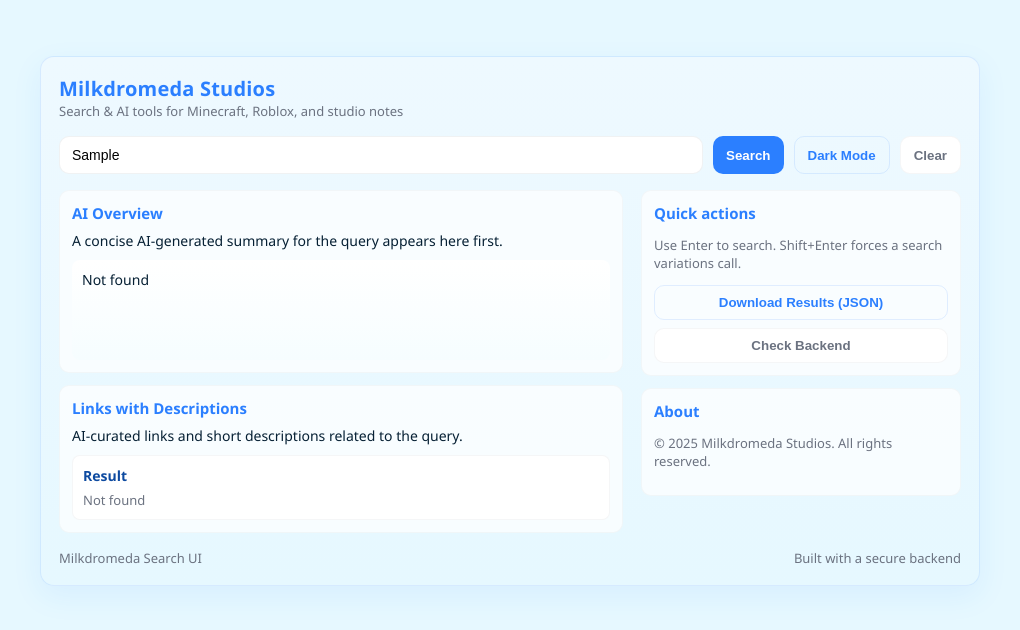
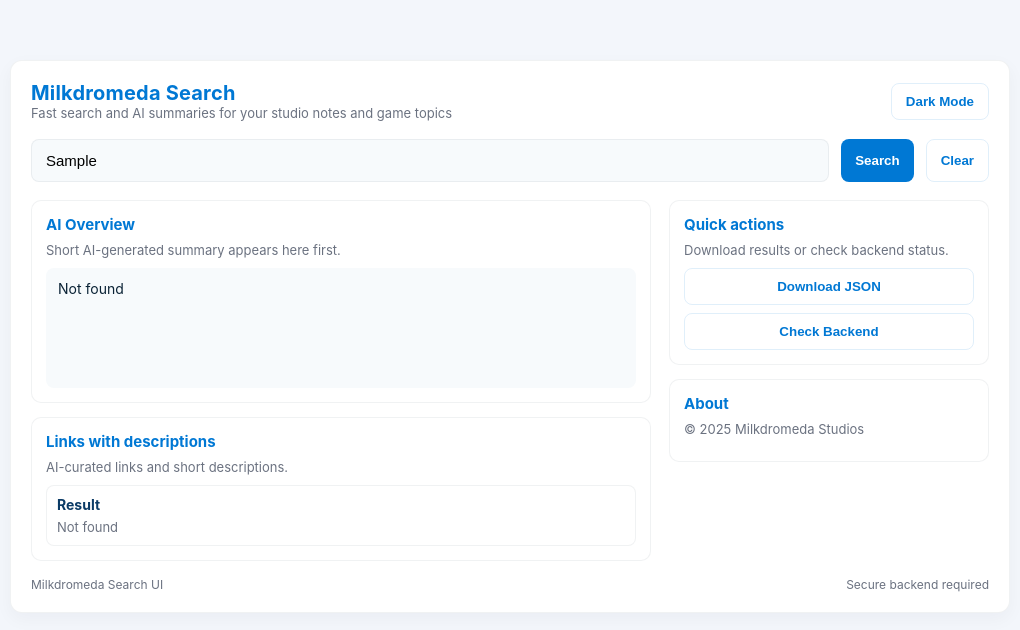
Before and after one commit to MilkdromedaStudios/MilkdromedaSearch.github.io, a plain HTML site: page index.html in a window 1280 px wide. Both pictures are taken after typing "Sample" into the empty fields and a click on the button "Search". Shown: the whole page, without its empty margins (130-1150 px from the left). Drawn offline with Linux system fonts and the light colour scheme; no server answers.

Commit message:
Changed cursed dark mode and stuff

```diff
--- a/index.html
+++ b/index.html
@@ -3,302 +3,228 @@
 <head>
   <meta charset="utf-8" />
   <meta name="viewport" content="width=device-width,initial-scale=1" />
-  <title>Milkdromeda Search — Live</title>
-
+  <title>Milkdromeda Search</title>
   <style>
     :root{
-      --page-bg: #e6f8ff;      /* lighter blue page background */
-      --card-bg: #eef9ff;      /* card background (soft) */
-      --accent: #2b7fff;       /* bright blue accent */
+      --page-bg: #f3f6fb;     /* soft neutral light background */
+      --card-bg: #ffffff;     /* white card */
+      --accent: #0078d4;      /* Bing-like blue */
       --muted: #6b7280;
-      --text: #062034;
-      --card-shadow: rgba(43,127,255,0.08);
-      --link-bg: #ffffff;
+      --text: #0b2336;
+      --surface: #f7fafc;
+      --border: rgba(11,35,54,0.06);
     }
 
-    /* Page */
-    html,body{height:100%;margin:0;font-family:"Segoe UI",system-ui,Arial,sans-serif;background:var(--page-bg);color:var(--text)}
-    .wrap{max-width:980px;margin:36px auto;padding:20px;box-sizing:border-box}
+    /* page */
+    html,body{height:100%;margin:0;font-family:Inter,Segoe UI,Arial,sans-serif;background:var(--page-bg);color:var(--text)}
+    .wrap{max-width:1040px;margin:40px auto;padding:20px;box-sizing:border-box}
 
-    /* clean card style (not email-like) */
+    /* card */
     .card{
-      background: linear-gradient(180deg,var(--card-bg),#e6f8ff);
-      border-radius:14px;
-      padding:18px;
-      box-shadow:0 10px 30px var(--card-shadow);
-      border:1px solid rgba(43,127,255,0.12);
+      background:var(--card-bg);
+      border-radius:12px;
+      padding:20px;
+      box-shadow:0 6px 18px rgba(11,35,54,0.04);
+      border:1px solid var(--border);
     }
-    .header{display:flex;align-items:center;gap:14px;margin-bottom:10px}
-    .brand-title{font-size:20px;margin:0;color:var(--accent);letter-spacing:0.2px}
-    .brand-sub{margin:0;font-size:13px;color:var(--muted)}
 
-    /* input + controls */
-    .controls{display:flex;gap:10px;flex-wrap:wrap;margin:16px 0}
+    /* header */
+    .header{display:flex;align-items:center;justify-content:space-between;gap:12px;margin-bottom:18px}
+    .brand{display:flex;align-items:center;gap:12px}
+    .brand h1{margin:0;font-size:20px;color:var(--accent);letter-spacing:0.2px}
+    .brand p{margin:0;font-size:13px;color:var(--muted)}
+
+    /* controls */
+    .controls{display:flex;gap:12px;flex-wrap:wrap;margin-bottom:18px}
     .controls input[type="text"]{
-      flex:1;min-width:220px;padding:10px 12px;border-radius:10px;border:1px solid rgba(6,32,52,0.06);font-size:14px;background:var(--link-bg)
+      flex:1;min-width:260px;padding:12px 14px;border-radius:8px;border:1px solid var(--border);font-size:15px;background:var(--surface)
     }
-    .btn{padding:9px 13px;border-radius:10px;border:0;cursor:pointer;font-weight:700}
+    .btn{padding:10px 14px;border-radius:8px;border:0;cursor:pointer;font-weight:700}
     .btn.primary{background:var(--accent);color:#fff}
-    .btn.ghost{background:transparent;color:var(--accent);border:1px solid rgba(43,127,255,0.12)}
-    .btn.weak{background:#fff;color:var(--muted);border:1px solid rgba(6,32,52,0.04)}
+    .btn.ghost{background:transparent;color:var(--accent);border:1px solid rgba(0,120,212,0.12)}
 
-    /* layout for results */
-    .sections{display:grid;grid-template-columns:1fr 320px;gap:18px}
-    @media (max-width:880px){ .sections{grid-template-columns:1fr} }
+    /* layout */
+    .grid{display:grid;grid-template-columns:1fr 320px;gap:18px}
+    @media (max-width:880px){ .grid{grid-template-columns:1fr} }
 
-    .panel{background:rgba(255,255,255,0.7);border-radius:10px;padding:12px;border:1px solid rgba(6,32,52,0.03)}
+    .panel{background:var(--card-bg);border-radius:10px;padding:14px;border:1px solid var(--border)}
     .panel h3{margin:0 0 8px 0;font-size:15px;color:var(--accent)}
-    .panel p.lead{margin:0 0 10px;font-size:14px;color:var(--text)}
+    .lead{margin:0 0 10px 0;color:var(--muted);font-size:13px}
 
-    .overview-box{min-height:80px;padding:10px;border-radius:8px;background:linear-gradient(180deg,#ffffff,#f6fdff);font-size:14px;color:var(--text)}
-    .links-list{display:flex;flex-direction:column;gap:10px}
-    .link-item{padding:10px;border-radius:8px;background:#ffffff;border:1px solid rgba(6,32,52,0.04)}
-    .link-item .title{font-weight:700;color:#0d4aa0;font-size:14px}
-    .link-item .desc{font-size:13px;color:var(--muted);margin-top:6px}
+    .overview{min-height:96px;padding:12px;border-radius:8px;background:var(--surface);font-size:14px;color:var(--text)}
+    .links{display:flex;flex-direction:column;gap:10px}
+    .link{padding:10px;border-radius:8px;background:#ffffff;border:1px solid var(--border)}
+    .link .title{font-weight:700;color:#0b3b66;font-size:14px}
+    .link .desc{margin-top:6px;color:var(--muted);font-size:13px}
 
-    .footer{margin-top:16px;font-size:12px;color:var(--muted);display:flex;justify-content:space-between;align-items:center}
+    .footer{margin-top:16px;font-size:12px;color:var(--muted);display:flex;justify-content:space-between}
 
-    /* dark mode */
+    /* dark mode: solid colors only, no gradients */
     body.dark-mode{
-      --page-bg: linear-gradient(180deg,#071226,#041226);
-      --card-bg: #071226;
-      --accent: #7fbcff;
-      --muted: #88b6d9;
-      --text: #e6f8ff;
-      --card-shadow: rgba(0,0,0,0.45);
-      --link-bg: #071226;
+      --page-bg: #0b1016;
+      --card-bg: #07101a;
+      --accent: #4aa3ff;
+      --muted: #9bbfe6;
+      --text: #e6f6ff;
+      --surface: #05121a;
+      --border: rgba(74,163,255,0.08);
     }
-    body.dark-mode .card{box-shadow:0 6px 20px rgba(0,0,0,0.5)}
-    body.dark-mode .panel{background:rgba(8,12,18,0.4);border:1px solid rgba(127,192,255,0.06)}
-    body.dark-mode .overview-box{background:linear-gradient(180deg,#081424,#041324)}
-    body.dark-mode .link-item{background:rgba(8,12,18,0.45);border:1px solid rgba(255,255,255,0.03)}
-    body.dark-mode .controls input[type="text"]{background:rgba(255,255,255,0.03);border:1px solid rgba(127,192,255,0.06);color:var(--text)}
-    body.dark-mode .btn.ghost{color:var(--accent)}
-    body.dark-mode .brand-sub{color:var(--muted)}
-    body.dark-mode .footer{color:var(--muted)}
-
-    /* subtle utilities */
-    .muted{color:var(--muted);font-size:13px}
-    .sr-only{position:absolute;width:1px;height:1px;padding:0;margin:-1px;overflow:hidden;clip:rect(0,0,0,0);white-space:nowrap;border:0}
+    body.dark-mode .card{box-shadow:none;border:1px solid rgba(255,255,255,0.03)}
+    body.dark-mode .controls input[type="text"]{background:var(--surface);border:1px solid rgba(255,255,255,0.04);color:var(--text)}
+    body.dark-mode .link{background:var(--surface);border:1px solid rgba(255,255,255,0.03)}
   </style>
 </head>
 <body>
   <div class="wrap">
-    <div class="card" id="card">
+    <div class="card" role="main">
       <div class="header">
-        <div>
-          <h1 class="brand-title">Milkdromeda Studios</h1>
-          <p class="brand-sub">Search & AI tools for Minecraft, Roblox, and studio notes</p>
+        <div class="brand">
+          <div>
+            <h1>Milkdromeda Search</h1>
+            <p>Fast search and AI summaries for your studio notes and game topics</p>
+          </div>
+        </div>
+
+        <div style="display:flex;gap:8px;align-items:center">
+          <button id="dark-mode-toggle" class="btn ghost" aria-pressed="false" type="button">Dark Mode</button>
         </div>
       </div>
 
-      <div class="controls" role="search" aria-label="Site search">
-        <input id="query" type="text" placeholder="Search: Blade Ball, Void Sword, AFK farms..." aria-label="query input" />
+      <div class="controls" role="search" aria-label="site search">
+        <input id="query" type="text" placeholder="Search (e.g. Blade Ball Void Sword AFK farm)" aria-label="query input" />
         <button id="search-btn" class="btn primary" type="button">Search</button>
-        <button id="dark-mode-toggle" class="btn ghost" type="button" aria-pressed="false">Dark Mode</button>
-        <button id="clear-btn" class="btn weak" type="button">Clear</button>
+        <button id="clear-btn" class="btn ghost" type="button">Clear</button>
       </div>
 
-      <div class="sections">
+      <div class="grid">
         <div>
-          <div class="panel">
+          <div class="panel" aria-live="polite">
             <h3>AI Overview</h3>
-            <p class="lead muted">A concise AI-generated summary for the query appears here first.</p>
-            <div id="overview" class="overview-box" aria-live="polite">No overview yet. Type a query and press Search.</div>
+            <p class="lead">Short AI-generated summary appears here first.</p>
+            <div id="overview" class="overview">No overview yet. Enter a query and press Search.</div>
           </div>
 
-          <div style="height:12px"></div>
+          <div style="height:14px"></div>
 
           <div class="panel">
-            <h3>Links with Descriptions</h3>
-            <p class="lead muted">AI-curated links and short descriptions related to the query.</p>
-            <div id="links" class="links-list"></div>
+            <h3>Links with descriptions</h3>
+            <p class="lead">AI-curated links and short descriptions.</p>
+            <div id="links" class="links"></div>
           </div>
         </div>
 
         <aside>
           <div class="panel">
             <h3>Quick actions</h3>
-            <p class="muted">Use Enter to search. Shift+Enter forces a search variations call.</p>
+            <p class="lead">Download results or check backend status.</p>
             <div style="display:flex;flex-direction:column;gap:8px;margin-top:8px">
-              <button id="download-btn" class="btn ghost" type="button">Download Results (JSON)</button>
-              <button id="test-backend" class="btn weak" type="button">Check Backend</button>
+              <button id="download-btn" class="btn ghost" type="button">Download JSON</button>
+              <button id="test-backend" class="btn ghost" type="button">Check Backend</button>
             </div>
           </div>
 
-          <div style="height:12px"></div>
+          <div style="height:14px"></div>
 
           <div class="panel">
             <h3>About</h3>
-            <p class="muted">© <span id="year"></span> Milkdromeda Studios. All rights reserved.</p>
+            <p class="lead">© <span id="year"></span> Milkdromeda Studios</p>
           </div>
         </aside>
       </div>
 
       <div class="footer">
-        <div class="muted">Milkdromeda Search UI</div>
-        <div class="muted">Built with a secure backend</div>
+        <div>Milkdromeda Search UI</div>
+        <div>Secure backend required</div>
       </div>
     </div>
   </div>
 
   <script>
-    // Minimal DOM helpers
+    // basic helpers
     const $ = id => document.getElementById(id);
     $('year').textContent = new Date().getFullYear();
 
-    // Robust fetch wrapper: handle empty/non-JSON responses gracefully
-    async function safeJsonFetch(path, body = null, opts = {}) {
-      const fetchOpts = {
-        method: body ? 'POST' : 'GET',
-        headers: { 'Accept': 'application/json', 'Content-Type': 'application/json' },
-        ...(body ? { body: JSON.stringify(body) } : {}),
-        ...opts
-      };
-      const res = await fetch(path, fetchOpts);
-      // if no content (204) or length 0, return null
+    // safe fetch: handles empty/non-JSON responses
+    async function safeJsonFetch(path, body=null) {
+      const opts = body ? {
+        method: 'POST',
+        headers: { 'Accept': 'application/json', 'Content-Type':'application/json' },
+        body: JSON.stringify(body)
+      } : { method: 'GET' };
+      const res = await fetch(path, opts);
       if (res.status === 204) return null;
-      // if response has no body length, try text then parse if non-empty
       const text = await res.text().catch(()=>null);
-      if (!text) {
-        // empty body — treat as no data, but not JSON parse error
-        return null;
-      }
-      try {
-        return JSON.parse(text);
-      } catch(e) {
-        // server returned non-JSON text — return as { text }
-        return { text };
-      }
+      if (!text) return null;
+      try { return JSON.parse(text); } catch(e) { return { text }; }
     }
 
-    // UI helpers
     function setOverview(text) { $('overview').textContent = text || 'No overview available.'; }
-    function setLinks(items) {
-      const el = $('links');
-      el.innerHTML = '';
-      if (!items || items.length === 0) {
-        el.innerHTML = '<div class="muted">No links found for this query.</div>';
-        return;
-      }
-      items.forEach(item => {
-        const title = item.title || item.name || item.link || 'Untitled';
-        const desc = item.description || item.text || item.snippet || '';
-        const node = document.createElement('div');
-        node.className = 'link-item';
-        node.innerHTML = '<div class="title">' + escapeHtml(title) + '</div>' +
-                         (desc ? '<div class="desc">' + escapeHtml(desc) + '</div>' : '');
-        el.appendChild(node);
+    function setLinks(list) {
+      const out = $('links');
+      out.innerHTML = '';
+      if (!list || list.length === 0) { out.innerHTML = '<div class="lead">No links found.</div>'; return; }
+      list.forEach(it => {
+        const title = it.title || it.name || (typeof it === 'string' ? it : 'Result');
+        const desc = it.description || it.text || it.snippet || '';
+        const el = document.createElement('div');
+        el.className = 'link';
+        el.innerHTML = `<div class="title">${escapeHtml(title)}</div>` + (desc ? `<div class="desc">${escapeHtml(desc)}</div>` : '');
+        out.appendChild(el);
       });
     }
     function escapeHtml(s){ if(!s && s !== 0) return ''; return String(s).replace(/[&<>"']/g, c=>({'&':'&amp;','<':'&lt;','>':'&gt;','"':'&quot;',"'":'&#39;'}[c])); }
 
-    // single handler: Search -> fills Overview and Links sections
-    async function handleSearch() {
+    // unified search that fills overview then links
+    async function doSearch(){
       const q = $('query').value.trim();
       if (!q) { setOverview('Type a query first.'); setLinks([]); return; }
 
       setOverview('Generating overview...');
       setLinks([]);
       try {
-        // overview call
         const ov = await safeJsonFetch('/api/overview', { query: q });
-        // normalize overview text
-        const overviewText = ov?.result || ov?.summary || ov?.text || (typeof ov === 'string' ? ov : null) || 'No overview returned.';
-        setOverview(overviewText);
+        const text = ov?.result || ov?.summary || ov?.text || (typeof ov === 'string' ? ov : null) || 'No overview returned.';
+        setOverview(text);
 
-        // links call
         const lk = await safeJsonFetch('/api/search', { query: q });
-        // normalize to array of items
         let items = [];
-        if (!lk) {
-          items = [];
-        } else if (Array.isArray(lk)) {
-          items = lk;
-        } else if (Array.isArray(lk.results)) {
-          items = lk.results;
-        } else if (lk.items) {
-          items = lk.items;
-        } else if (lk.text && typeof lk.text === 'string') {
-          // fallback: put the returned text as a single item
-          items = [{ title: 'Result', description: lk.text }];
-        } else {
-          items = [];
-        }
-        // map strings to objects
-        items = items.map(it => typeof it === 'string' ? { title: it, description: '' } : it);
+        if (!lk) items = [];
+        else if (Array.isArray(lk)) items = lk;
+        else if (Array.isArray(lk.results)) items = lk.results;
+        else if (lk.items) items = lk.items;
+        else if (lk.text) items = [{ title: 'Result', description: lk.text }];
+        items = items.map(i => typeof i === 'string' ? { title: i, description: '' } : i);
         setLinks(items);
-      } catch (err) {
-        // handle network/parsing errors
-        setOverview('Error: ' + (err?.message || 'Unknown error'));
+      } catch(err){
+        setOverview('Error: ' + (err?.message || 'Unknown'));
         setLinks([]);
-        console.error('Search error', err);
+        console.error(err);
       }
     }
 
-    // Dark mode toggle (reliable + persists)
-    const darkToggle = $('dark-mode-toggle');
-    function updateDarkLabel() {
-      const on = document.body.classList.contains('dark-mode');
-      darkToggle.setAttribute('aria-pressed', on ? 'true' : 'false');
-      darkToggle.textContent = on ? 'Light Mode' : 'Dark Mode';
-    }
-    (function restore() {
-      try {
-        if (localStorage.getItem('mm-dark') === '1') document.body.classList.add('dark-mode');
-      } catch(e){}
-      updateDarkLabel();
-    })();
-    darkToggle.addEventListener('click', () => {
-      const on = document.body.classList.toggle('dark-mode');
-      try { localStorage.setItem('mm-dark', on ? '1' : '0'); } catch(e){}
-      updateDarkLabel();
+    // dark mode toggle (no gradients)
+    const dm = $('dark-mode-toggle');
+    function updateDarkLabel(){ const on = document.body.classList.contains('dark-mode'); dm.setAttribute('aria-pressed', on? 'true':'false'); dm.textContent = on? 'Light Mode' : 'Dark Mode'; }
+    (function restore(){ try { if (localStorage.getItem('mm-dark') === '1') document.body.classList.add('dark-mode'); } catch(e){} updateDarkLabel(); })();
+    dm.addEventListener('click', () => { const on = document.body.classList.toggle('dark-mode'); try{ localStorage.setItem('mm-dark', on ? '1' : '0'); }catch(e){} updateDarkLabel(); });
+
+    // UI wiring
+    $('search-btn').addEventListener('click', doSearch);
+    $('clear-btn').addEventListener('click', ()=>{ $('query').value=''; setOverview('No overview yet. Enter a query and press Search.'); setLinks([]); });
+    $('query').addEventListener('keydown', (e)=>{ if (e.key === 'Enter') { e.preventDefault(); doSearch(); } });
+
+    // download and backend check
+    $('download-btn')?.addEventListener('click', ()=>{
+      const overview = $('overview').textContent || '';
+      const links = Array.from($('links').querySelectorAll('.link')).map(n=>({ title: n.querySelector('.title')?.textContent||'', desc: n.querySelector('.desc')?.textContent||'' }));
+      const blob = new Blob([JSON.stringify({ overview, links }, null, 2)], { type: 'application/json' });
+      const a = document.createElement('a'); a.href = URL.createObjectURL(blob); a.download = 'results.json'; document.body.appendChild(a); a.click(); a.remove();
+    });
+    $('test-backend')?.addEventListener('click', async ()=>{
+      try { const r = await fetch('/api/health'); alert(r.ok ? 'Backend OK' : 'Backend status ' + r.status); } catch(e){ alert('Backend unreachable: ' + (e.message||e)); }
     });
 
-    // other buttons and key handling
-    $('search-btn').addEventListener('click', handleSearch);
-    $('clear-btn').addEventListener('click', () => { $('query').value=''; setOverview('No overview yet. Type a query and press Search.'); setLinks([]); });
-    $('download-btn').addEventListener('click', () => {
-      const overview = $('overview').textContent || '';
-      const links = Array.from($('links').querySelectorAll('.link-item')).map(n => ({
-        title: n.querySelector('.title')?.textContent || '',
-        desc: n.querySelector('.desc')?.textContent || ''
-      }));
-      const blob = new Blob([JSON.stringify({ overview, links }, null, 2)], { type: 'application/json' });
-      const url = URL.createObjectURL(blob);
-      const a = document.createElement('a'); a.href=url; a.download='results.json'; document.body.appendChild(a); a.click(); a.remove(); URL.revokeObjectURL(url);
-    });
-
-    // Health check
-    $('test-backend').addEventListener('click', async () => {
-      try {
-        const res = await fetch('/api/health');
-        if (res.ok) {
-          alert('Backend: OK');
-        } else {
-          alert('Backend returned ' + res.status);
-        }
-      } catch(e) {
-        alert('Backend unreachable: ' + (e.message || e));
-      }
-    });
-
-    // keyboard: Enter -> Search, Shift+Enter -> force search as well
-    $('query').addEventListener('keydown', (e) => {
-      if (e.key === 'Enter') { e.preventDefault(); handleSearch(); }
-    });
-
-    // On load: if query param q exists, run search
-    (function runFromQuery() {
-      try {
-        const p = new URLSearchParams(window.location.search);
-        const q = p.get('q');
-        if (q) {
-          $('query').value = q;
-          handleSearch();
-        }
-      } catch(e){}
-    })();
+    // note: "Unchecked runtime.lastError" in console is usually an extension message; not from this page
   </script>
 </body>
 </html>
```
